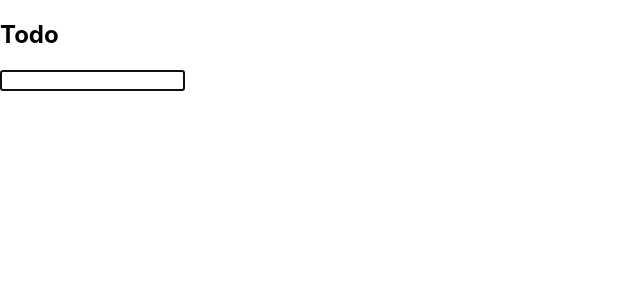
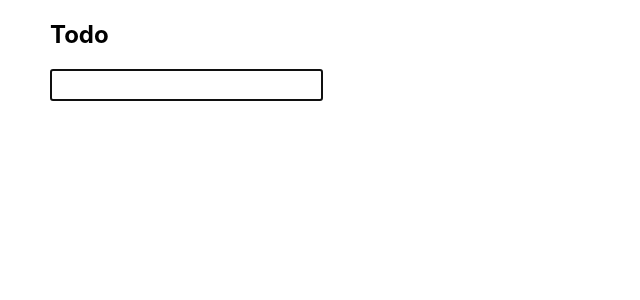
Before and after one commit to palpriyanshu/Todo-react, a React (Create React App) app: page / in a window 1280 px wide. Shown: the top 300 px of the page, without its empty margins (0-640 px from the left). Built offline with nearby package versions, Linux system fonts and the light colour scheme.

Commit message:
add build

```diff
--- a/src/App.css
+++ b/src/App.css
@@ -1,3 +1,12 @@
+.todoList {
+  margin-left: 50px;
+}
+
+.inputBox {
+  height: 26px;
+  font-size: 20px;
+}
+
 .todoBox {
   height: 20px;
   margin: 10px;
@@ -6,10 +15,10 @@
 }
 
 .todo {
-  border-left: 5px solid lightBlue;
+  border-left: 10px solid lightBlue;
 }
 
 .done {
-  border-left: 5px solid mediumseagreen;
+  border-left: 10px solid mediumseagreen;
   text-decoration: line-through;
 }
--- a/src/components/Input.js
+++ b/src/components/Input.js
@@ -26,6 +26,7 @@ class Input extends React.Component {
     return (
       <form onSubmit={this.handleSubmit}>
         <input
+          className="inputBox"
           autoFocus
           type="text"
           onChange={this.handleChange}
--- a/src/components/TodoList.js
+++ b/src/components/TodoList.js
@@ -40,7 +40,7 @@ class TodoList extends React.Component {
     ));
 
     return (
-      <div>
+      <div className="todoList">
         <h2>Todo</h2>
         {items}
         <Input onSubmit={this.addTask} />
```
Also changed, not shown: 19 other files (tests, documents, lock files or other folders).
